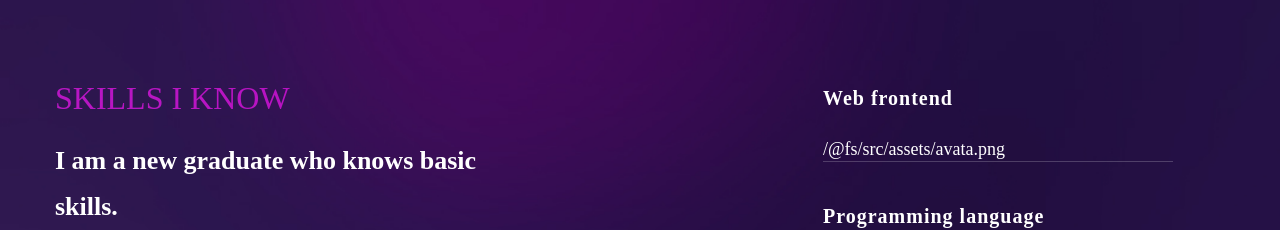
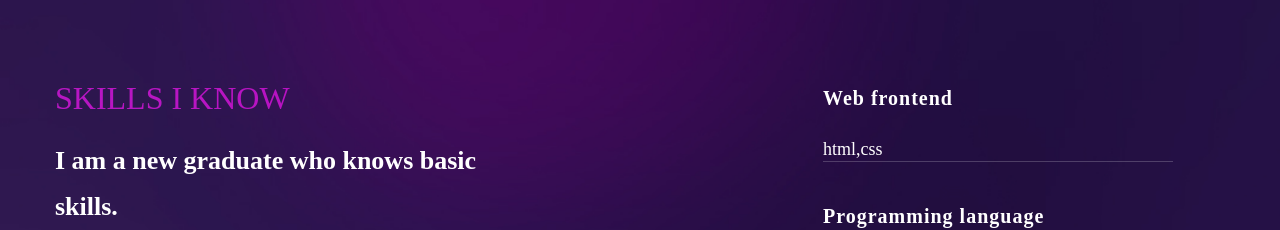
Before and after one commit to lnhieu7321/portfolio, a React (Create React App) app: page / in a window 1280 px wide. Shown: the part 1560-1790 px from the top of the page. Built offline with nearby package versions, Linux system fonts and the light colour scheme.

Commit message:
Update Services.js

```diff
--- a/src/components/Services.js
+++ b/src/components/Services.js
@@ -7,7 +7,7 @@ const skill = [
   {
     name: 'Web frontend',
     description:
-    Imgg
+      'html,css'
   },
   {
     name: 'Programming language',
```
